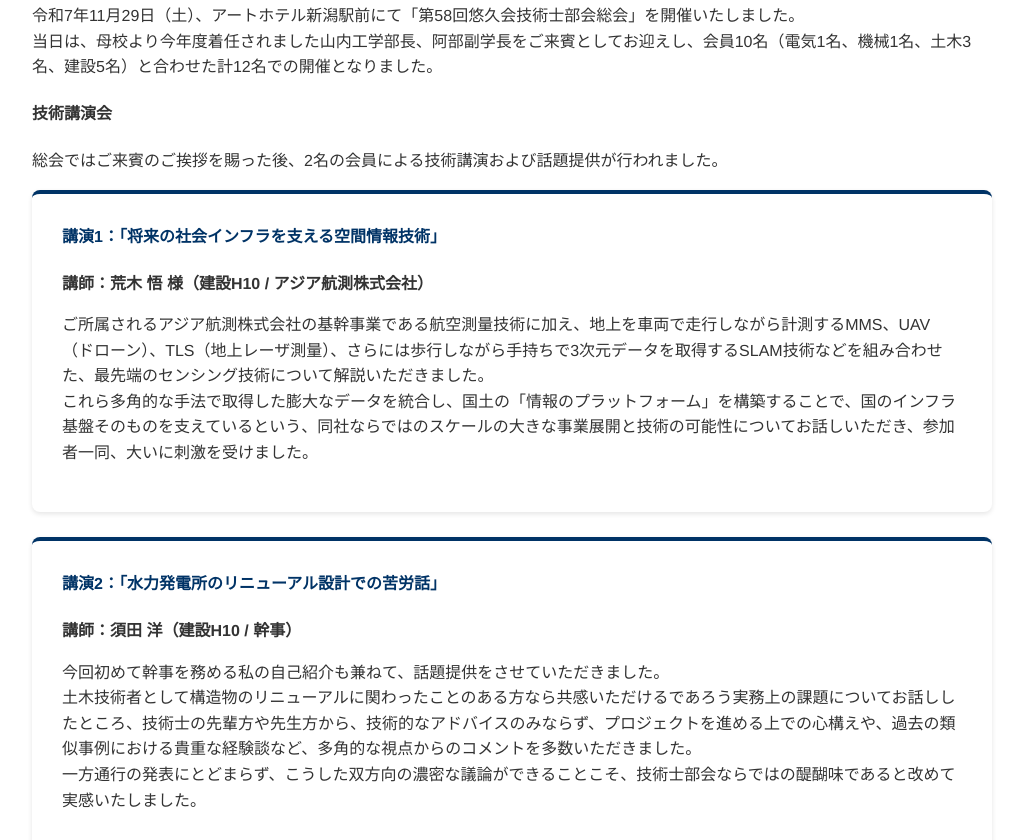
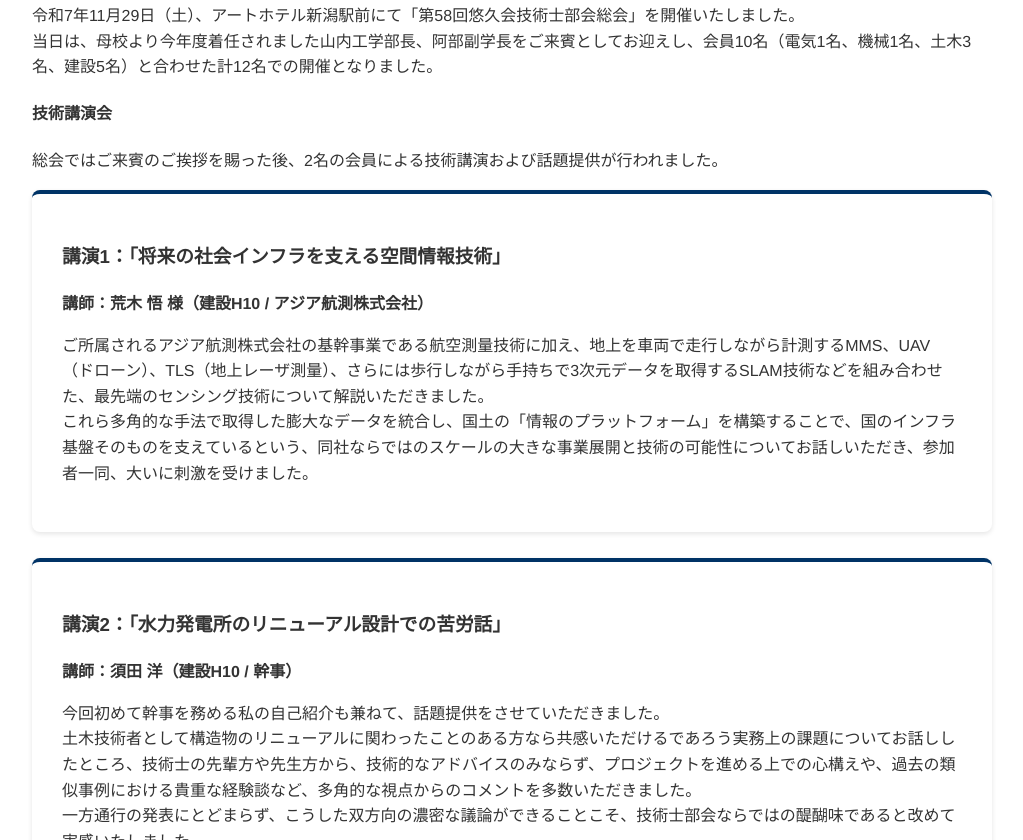
Before and after one commit to yukyukai-pe/home, a plain HTML site: page 2025/R7soukaireport.html in a window 1280 px wide. Shown: the part 578-1418 px from the top of the page, without its empty margins (128-1151 px from the left). Drawn offline with Linux system fonts and the light colour scheme; a web font is replaced by a local one.

Commit message:
Update R7soukaireport.html

```diff
--- a/2025/R7soukaireport.html
+++ b/2025/R7soukaireport.html
@@ -51,7 +51,7 @@
             <p>総会ではご来賓のご挨拶を賜った後、2名の会員による技術講演および話題提供が行われました。</p>
 
             <div class="card bg-gray">
-                <h4>講演1：「将来の社会インフラを支える空間情報技術」</h4>
+                <h3>講演1：「将来の社会インフラを支える空間情報技術」</h3>
                 <p><strong>講師：荒木 悟 様（建設H10 / アジア航測株式会社）</strong></p>
                 <p>
                     ご所属されるアジア航測株式会社の基幹事業である航空測量技術に加え、地上を車両で走行しながら計測するMMS、UAV（ドローン）、TLS（地上レーザ測量）、さらには歩行しながら手持ちで3次元データを取得するSLAM技術などを組み合わせた、最先端のセンシング技術について解説いただきました。<br>
@@ -60,7 +60,7 @@
             </div>
             <br>
             <div class="card bg-gray">
-                <h4>講演2：「水力発電所のリニューアル設計での苦労話」</h4>
+                <h3>講演2：「水力発電所のリニューアル設計での苦労話」</h3>
                 <p><strong>講師：須田 洋（建設H10 / 幹事）</strong></p>
                 <p>
                     今回初めて幹事を務める私の自己紹介も兼ねて、話題提供をさせていただきました。<br>
```
